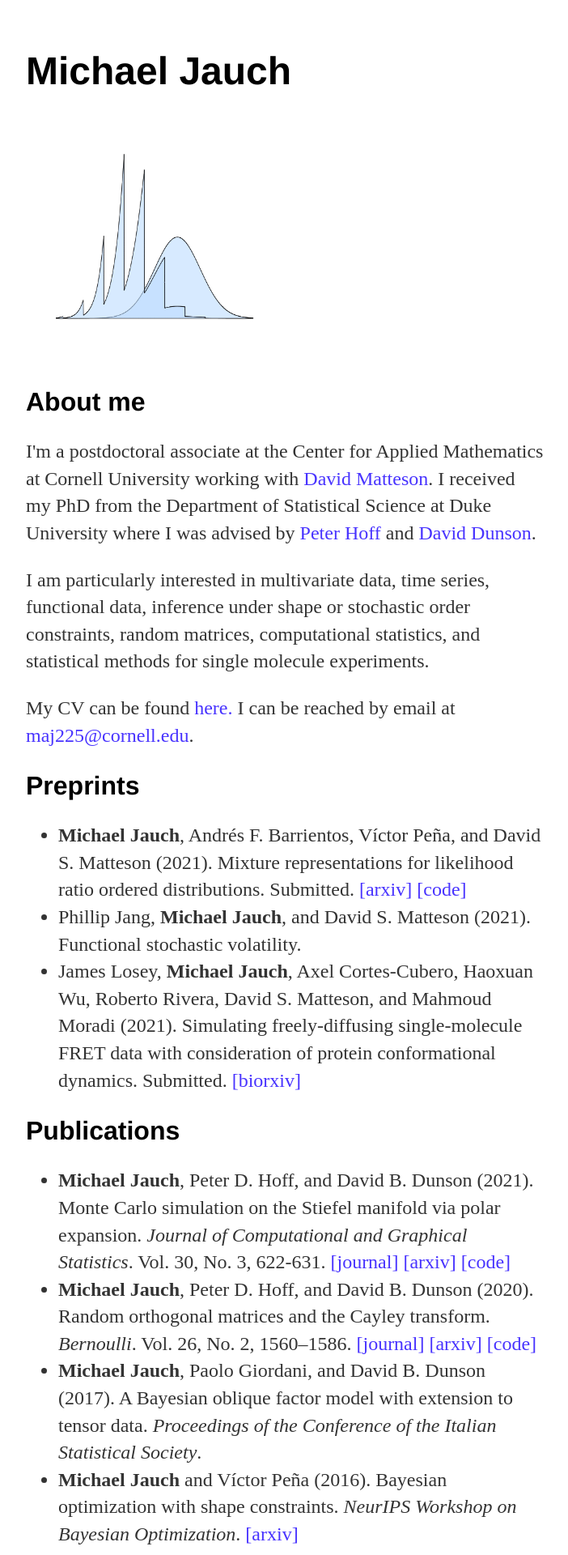
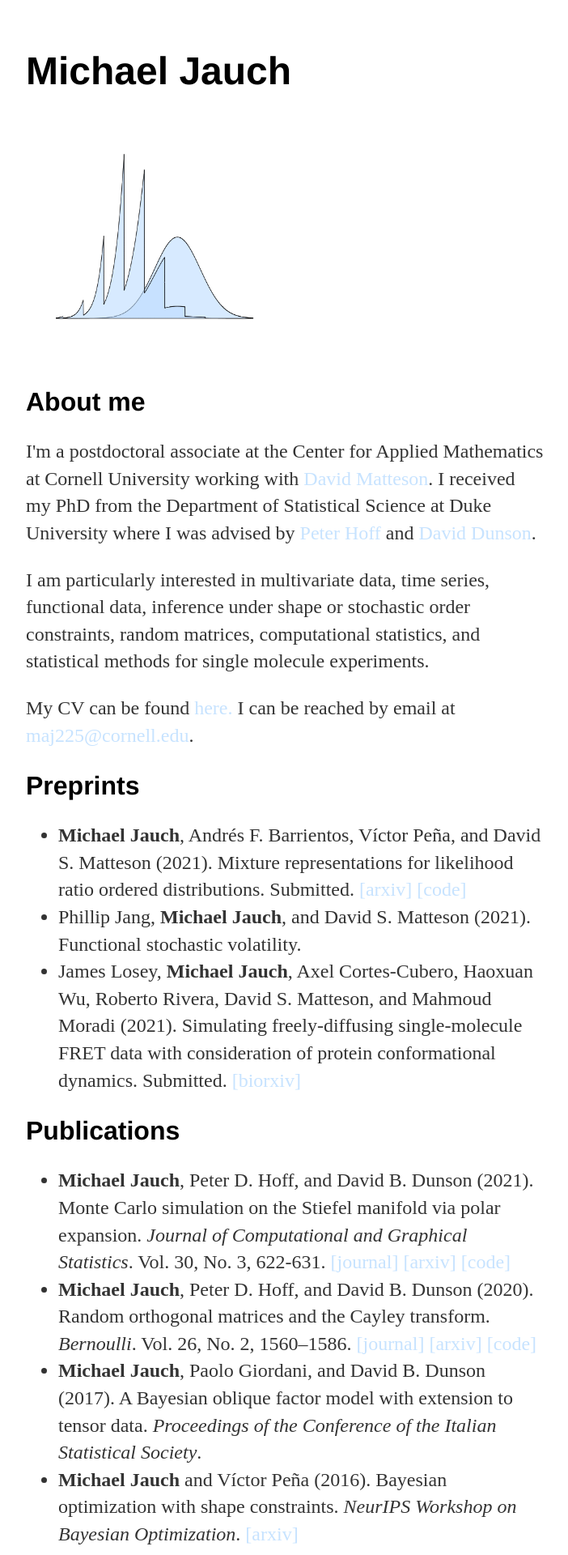
Before and after one commit to michaeljauch/michaeljauch.github.io, a Jekyll site: the page built from index.html, in a window 1280 px wide. Shown: the top 1920 px of the page at 81% size, without its empty margins (288-990 px from the left). Built offline with Jekyll 4.4.1, drawn with Linux system fonts in a browser that asks for light colours.

Commit message:
change color of links

```diff
--- a/index.html
+++ b/index.html
@@ -15,27 +15,27 @@ title: Michael Jauch
 	<h1>Michael Jauch</h1>
   <IMG SRC="http://michaeljauch.github.io/lr.gif" width="300" height="300">
 	<h2>About me</h2>
-  <p> I'm a postdoctoral associate at the Center for Applied Mathematics at Cornell University working with <a href="https://davidsmatteson.com/" style="color:#4833FF;">David Matteson</a>. I received my PhD from the Department of Statistical Science at Duke University where I was advised by <a href="https://pdhoff.github.io/" style="color:#4833FF;">Peter Hoff</a> and <a href="https://stat.duke.edu/people/david-b-dunson" style="color:#4833FF;">David Dunson</a>. </p>
+  <p> I'm a postdoctoral associate at the Center for Applied Mathematics at Cornell University working with <a href="https://davidsmatteson.com/" style="color:#C7E3FF;">David Matteson</a>. I received my PhD from the Department of Statistical Science at Duke University where I was advised by <a href="https://pdhoff.github.io/" style="color:#C7E3FF;">Peter Hoff</a> and <a href="https://stat.duke.edu/people/david-b-dunson" style="color:#C7E3FF;">David Dunson</a>. </p>
 
   <!-- <p>Very broadly, I'm interested in methodology for multivariate data. My dissertation research addresses challenges which arise in Bayesian analyses of statistical models with orthogonal matrix parameters, including computation and prior specification. </p> -->
 
   <p>I am particularly interested in multivariate data, time series, functional data, inference under shape or stochastic order constraints, random matrices, computational statistics, and statistical methods for single molecule experiments. </p>
 
-	<p>My CV can be found <a href="http://michaeljauch.github.io/cv_web.pdf" style="color:#4833FF;">here.</a> I can be reached by email at <a href="mailto:maj225@cornell.edu" style="color:#4833FF;">maj225@cornell.edu</a>.<br></p>
+	<p>My CV can be found <a href="http://michaeljauch.github.io/cv_web.pdf" style="color:#C7E3FF;">here.</a> I can be reached by email at <a href="mailto:maj225@cornell.edu" style="color:#C7E3FF;">maj225@cornell.edu</a>.<br></p>
   <h2>Preprints</h2>
   <ul style="font-size:1.5em; line-height: 1.4em; color: #333;">
-      <li> <b>Michael Jauch</b>, Andrés F. Barrientos, Víctor Peña, and David S. Matteson (2021). Mixture representations for likelihood ratio ordered distributions. Submitted. <a href="https://arxiv.org/abs/2110.04852" style="color:#4833FF;">[arxiv]</a> <a href="https://github.com/michaeljauch/lrmix" style="color:#4833FF;">[code]</a></li>
+      <li> <b>Michael Jauch</b>, Andrés F. Barrientos, Víctor Peña, and David S. Matteson (2021). Mixture representations for likelihood ratio ordered distributions. Submitted. <a href="https://arxiv.org/abs/2110.04852" style="color:#C7E3FF;">[arxiv]</a> <a href="https://github.com/michaeljauch/lrmix" style="color:#C7E3FF;">[code]</a></li>
       <li> Phillip Jang, <b>Michael Jauch</b>, and David S. Matteson (2021). Functional stochastic volatility.
       </li>
-      <li> James Losey, <b>Michael Jauch</b>, Axel Cortes-Cubero, Haoxuan Wu, Roberto Rivera, David S. Matteson, and Mahmoud Moradi (2021). Simulating freely-diffusing single-molecule FRET data with consideration of protein conformational dynamics. Submitted. <a href="https://www.biorxiv.org/content/10.1101/2021.01.19.427359v2" style="color:#4833FF;">[biorxiv]</a>
+      <li> James Losey, <b>Michael Jauch</b>, Axel Cortes-Cubero, Haoxuan Wu, Roberto Rivera, David S. Matteson, and Mahmoud Moradi (2021). Simulating freely-diffusing single-molecule FRET data with consideration of protein conformational dynamics. Submitted. <a href="https://www.biorxiv.org/content/10.1101/2021.01.19.427359v2" style="color:#C7E3FF;">[biorxiv]</a>
       </li>
   </ul>
 	<h2>Publications</h2>
 	<ul style="font-size:1.5em; line-height: 1.4em; color: #333;">
-      <li> <b>Michael Jauch</b>, Peter D. Hoff, and David B. Dunson (2021). Monte Carlo simulation on the Stiefel manifold via polar expansion. <i>Journal of Computational and Graphical Statistics</i>. Vol. 30, No. 3, 622-631. <a href="https://www.tandfonline.com/doi/full/10.1080/10618600.2020.1859382" style="color:#4833FF;">[journal]</a> <a href="https://arxiv.org/abs/1906.07684" style="color:#4833FF;">[arxiv]</a> <a href="https://github.com/michaeljauch/polar" style="color:#4833FF;">[code]</a></li>
-  		<li> <b>Michael Jauch</b>, Peter D. Hoff, and David B. Dunson (2020). Random orthogonal matrices and the Cayley transform. <i>Bernoulli</i>. Vol. 26, No. 2, 1560–1586. <a href="https://projecteuclid.org/euclid.bj/1580461590" style="color:#4833FF;">[journal]</a> <a href="https://arxiv.org/abs/1810.02881" style="color:#4833FF;">[arxiv]</a> <a href="https://github.com/michaeljauch/cayley" style="color:#4833FF;">[code]</a></li>
+      <li> <b>Michael Jauch</b>, Peter D. Hoff, and David B. Dunson (2021). Monte Carlo simulation on the Stiefel manifold via polar expansion. <i>Journal of Computational and Graphical Statistics</i>. Vol. 30, No. 3, 622-631. <a href="https://www.tandfonline.com/doi/full/10.1080/10618600.2020.1859382" style="color:#C7E3FF;">[journal]</a> <a href="https://arxiv.org/abs/1906.07684" style="color:#C7E3FF;">[arxiv]</a> <a href="https://github.com/michaeljauch/polar" style="color:#C7E3FF;">[code]</a></li>
+  		<li> <b>Michael Jauch</b>, Peter D. Hoff, and David B. Dunson (2020). Random orthogonal matrices and the Cayley transform. <i>Bernoulli</i>. Vol. 26, No. 2, 1560–1586. <a href="https://projecteuclid.org/euclid.bj/1580461590" style="color:#C7E3FF;">[journal]</a> <a href="https://arxiv.org/abs/1810.02881" style="color:#C7E3FF;">[arxiv]</a> <a href="https://github.com/michaeljauch/cayley" style="color:#C7E3FF;">[code]</a></li>
   		<li> <b>Michael Jauch</b>,  Paolo Giordani, and David B. Dunson (2017). A Bayesian oblique factor model with extension to tensor data. <i>Proceedings of the Conference of the Italian Statistical Society</i>. </li>
-  		<li> <b>Michael Jauch</b> and Víctor Peña (2016). Bayesian optimization with shape constraints. <i>NeurIPS Workshop on Bayesian Optimization</i>. <a href="https://arxiv.org/abs/1612.08915" style="color:#4833FF;">[arxiv]</a></li>
+  		<li> <b>Michael Jauch</b> and Víctor Peña (2016). Bayesian optimization with shape constraints. <i>NeurIPS Workshop on Bayesian Optimization</i>. <a href="https://arxiv.org/abs/1612.08915" style="color:#C7E3FF;">[arxiv]</a></li>
 	</ul>
 	<h2>Talks and posters</h2>
 	<ul style="font-size:1.5em; line-height: 1.4em; color: #333;">
```
